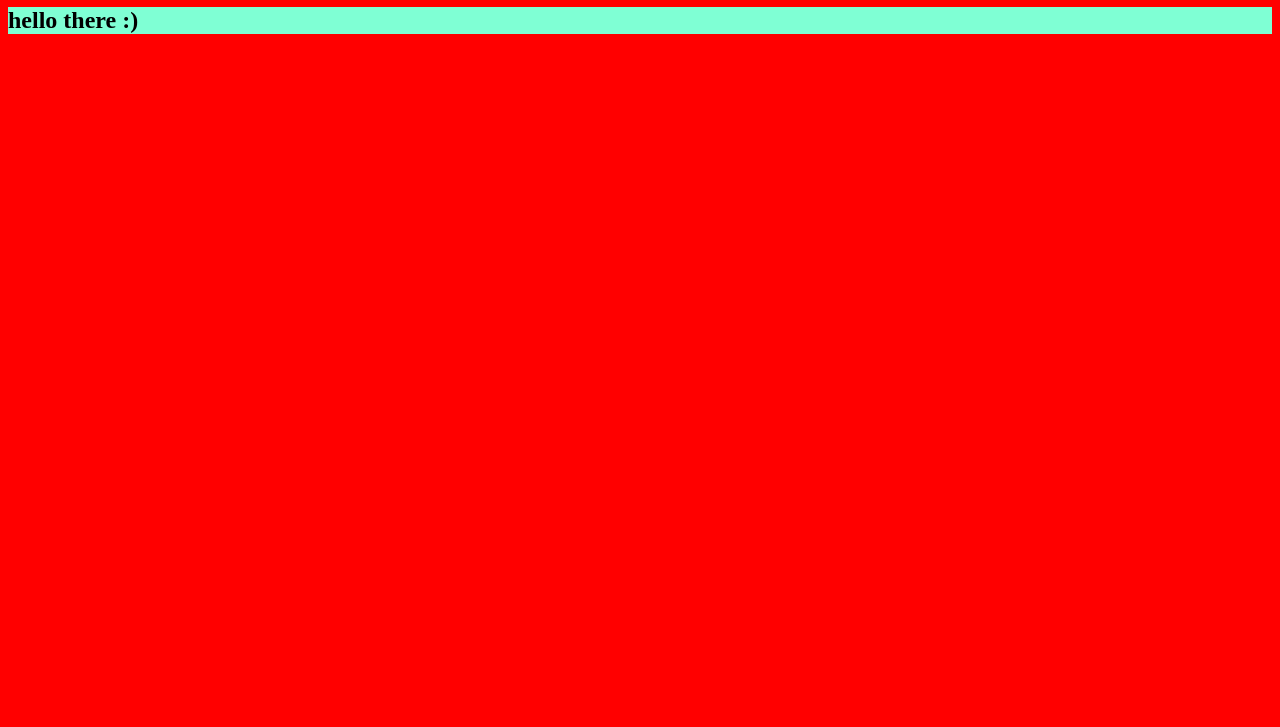
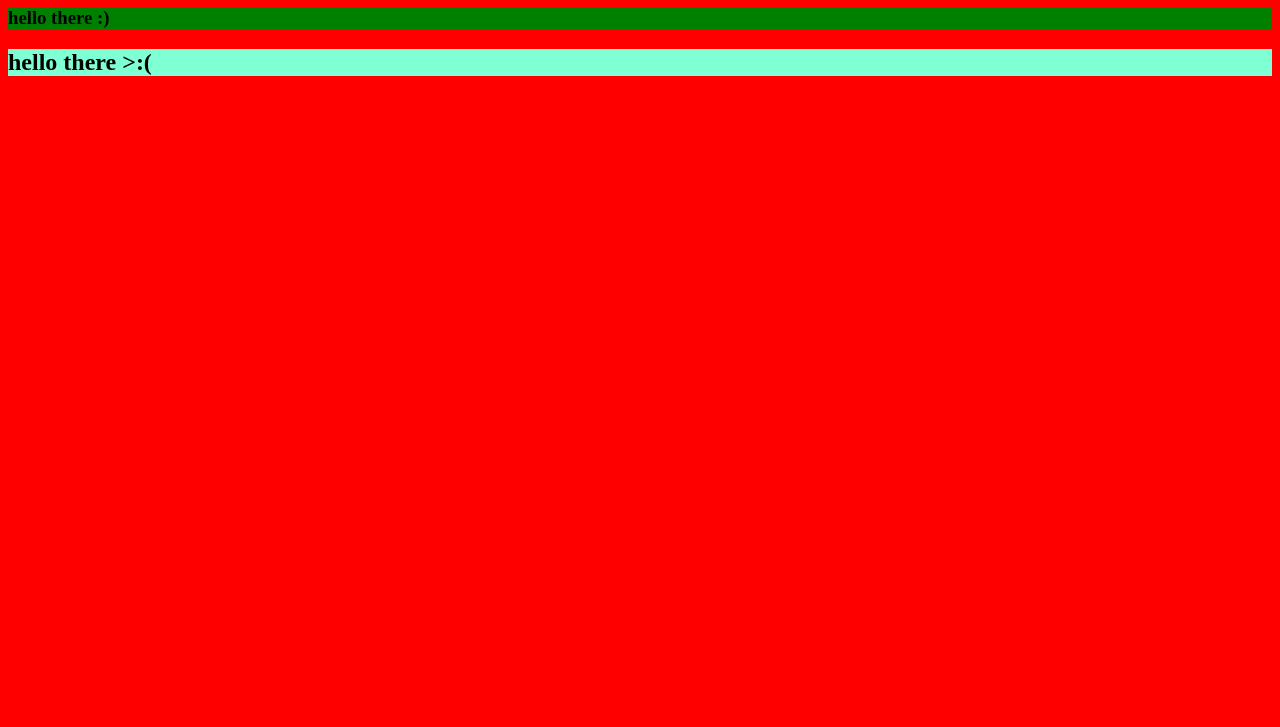
Before and after one commit to r41ng3l/githubtest, a plain HTML site: page index.html in a window 1280 px wide. Shown: the part 73-800 px from the top of the page. Drawn offline with Linux system fonts and the light colour scheme.

Commit message:
CSS changes ;)

```diff
--- a/index.html
+++ b/index.html
@@ -9,7 +9,8 @@
 	</head>
 	<body>
 		<h1>Git Demo Page</h1>
-		<h2>hello there :)</h2>
+		<h3>hello there :)</h3>
+		<h2>hello there >:(</h2>
 		<script src="app.js"></script>
 	</body>
 </html>
--- a/styles.css
+++ b/styles.css
@@ -9,3 +9,7 @@ h1 {
 h2 {
 	background-color: aquamarine;
 }
+
+h3 {
+	background-color: green;
+}
```
